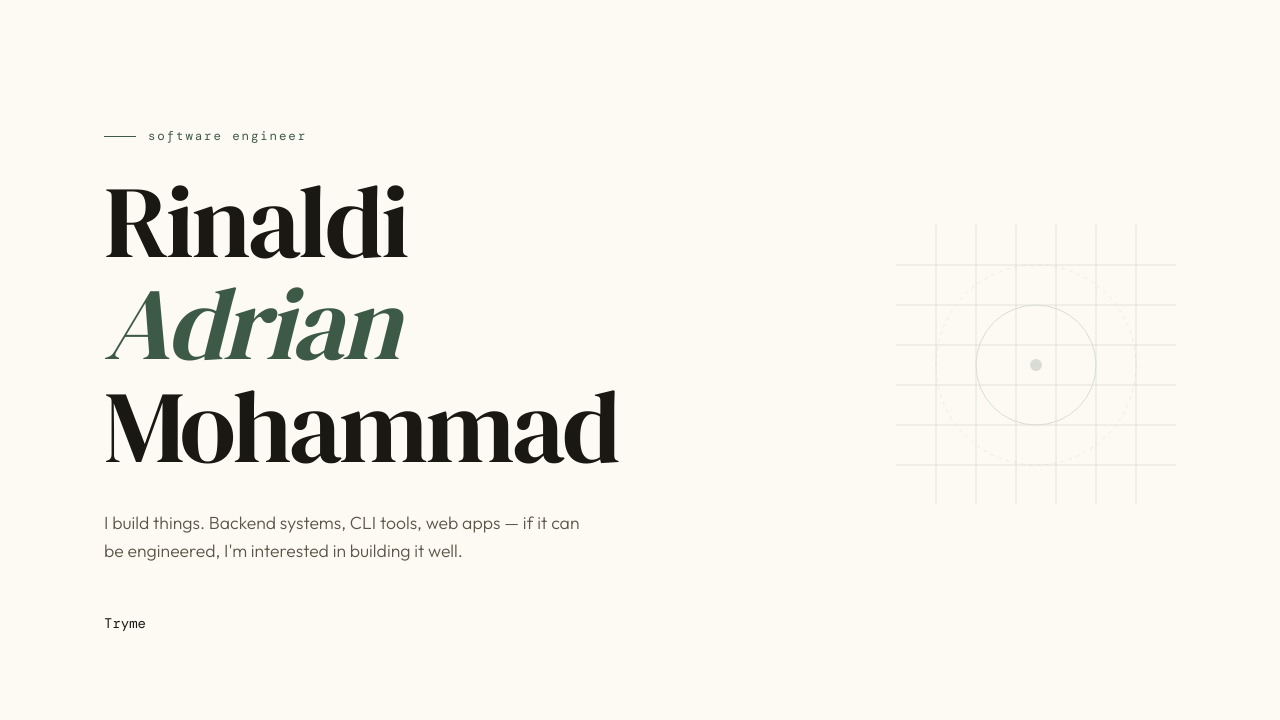
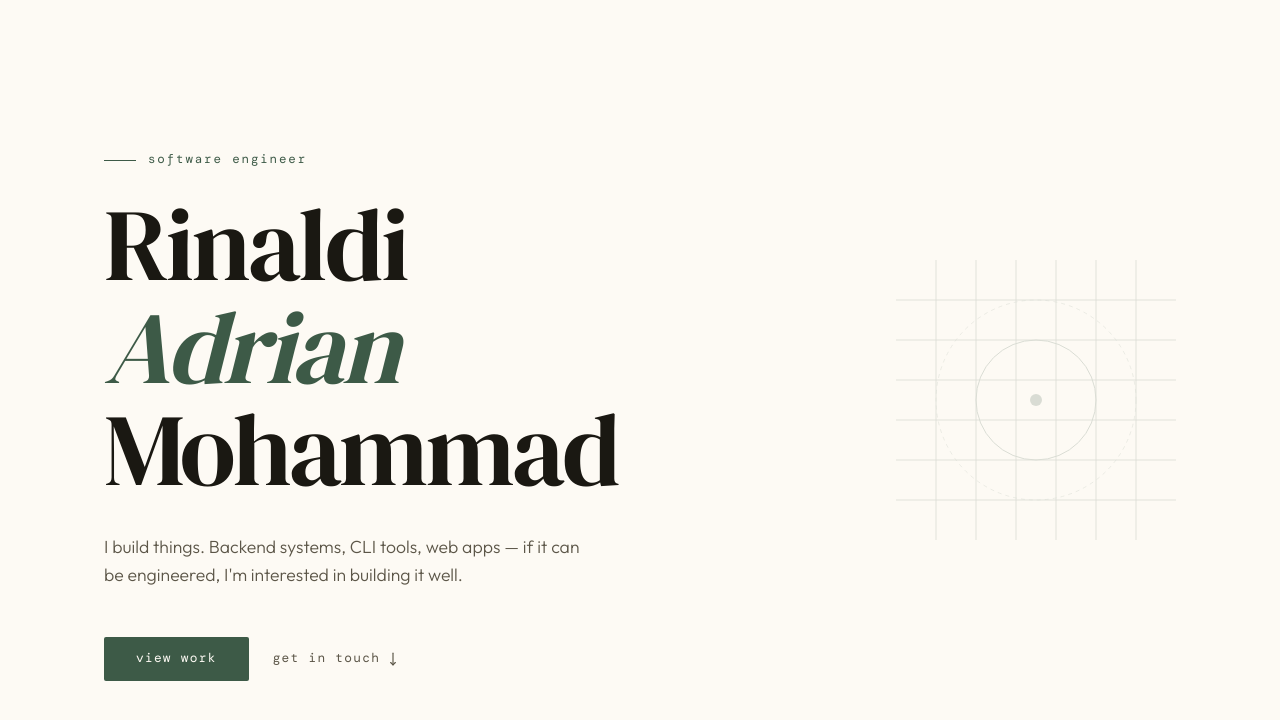
Before and after one commit to rinarudhei/ram-porto, a Next.js app: page / in a window 1280 px wide. Shown: the top 720 px of the page. Built offline with nearby package versions, Linux system fonts and the light colour scheme.

Commit message:
feat: enhance hero section with new buttons
- Remove dark mode styles from globals.css
- Update hero section layout and add CTA buttons
- Refactor button component variants and styles

```diff
--- a/src/app/globals.css
+++ b/src/app/globals.css
@@ -1,8 +1,6 @@
 @import 'tailwindcss';
 @import 'tw-animate-css';
 @import 'shadcn/tailwind.css';
-
-@custom-variant dark (&:is(.dark *));
 
 @theme inline {
   --color-background: var(--background);
@@ -108,40 +106,6 @@
   --sidebar-ring: oklch(0.714 0.014 41.2);
 }
 
-.dark {
-  --background: oklch(0.147 0.004 49.3);
-  --foreground: oklch(0.986 0.002 67.8);
-  --card: oklch(0.214 0.009 43.1);
-  --card-foreground: oklch(0.986 0.002 67.8);
-  --popover: oklch(0.214 0.009 43.1);
-  --popover-foreground: oklch(0.986 0.002 67.8);
-  --primary: oklch(0.922 0.005 34.3);
-  --primary-foreground: oklch(0.214 0.009 43.1);
-  --secondary: oklch(0.268 0.011 36.5);
-  --secondary-foreground: oklch(0.986 0.002 67.8);
-  --muted: oklch(0.268 0.011 36.5);
-  --muted-foreground: oklch(0.714 0.014 41.2);
-  --accent: oklch(0.268 0.011 36.5);
-  --accent-foreground: oklch(0.986 0.002 67.8);
-  --destructive: oklch(0.704 0.191 22.216);
-  --border: oklch(1 0 0 / 10%);
-  --input: oklch(1 0 0 / 15%);
-  --ring: oklch(0.547 0.021 43.1);
-  --chart-1: oklch(0.868 0.007 39.5);
-  --chart-2: oklch(0.547 0.021 43.1);
-  --chart-3: oklch(0.438 0.017 39.3);
-  --chart-4: oklch(0.367 0.016 35.7);
-  --chart-5: oklch(0.268 0.011 36.5);
-  --sidebar: oklch(0.214 0.009 43.1);
-  --sidebar-foreground: oklch(0.986 0.002 67.8);
-  --sidebar-primary: oklch(0.488 0.243 264.376);
-  --sidebar-primary-foreground: oklch(0.986 0.002 67.8);
-  --sidebar-accent: oklch(0.268 0.011 36.5);
-  --sidebar-accent-foreground: oklch(0.986 0.002 67.8);
-  --sidebar-border: oklch(1 0 0 / 10%);
-  --sidebar-ring: oklch(0.547 0.021 43.1);
-}
-
 @layer base {
   * {
     @apply border-border outline-ring/50;
--- a/src/app/partials/heroSection.tsx
+++ b/src/app/partials/heroSection.tsx
@@ -1,8 +1,11 @@
+import { Button } from '@/components/ui/button';
 import HeroGrid from './heroGrid';
+import { MoveDown } from 'lucide-react';
+import Link from 'next/link';
 
 export default function HeroSection() {
   return (
-    <section className='relative mx-auto max-h-300 max-w-300 px-16 pt-32 pb-24'>
+    <section className='relative mx-auto flex min-h-screen max-w-300 items-center px-16 pt-32 pb-24'>
       <div>
         {/* Hero content */}
         <div className='mb-6 flex items-center gap-3'>
@@ -30,8 +33,18 @@ export default function HeroSection() {
         </p>
 
         {/* Hero CTA */}
-        <div className='mt-12'>
-          <button>Tryme</button>
+        <div className='mt-12 flex items-center gap-6'>
+          <Button
+            asChild
+            className='transition duration-200 hover:-translate-y-0.5'
+          >
+            <Link href=''>view work</Link>
+          </Button>
+          <Button asChild variant='ghost' className='m-0 p-0'>
+            <Link href=''>
+              get in touch <MoveDown />
+            </Link>
+          </Button>
         </div>
       </div>
 
--- a/src/components/ui/button.tsx
+++ b/src/components/ui/button.tsx
@@ -1,65 +1,54 @@
-import * as React from "react"
-import { cva, type VariantProps } from "class-variance-authority"
-import { Slot } from "radix-ui"
+import * as React from 'react';
+import { cva, type VariantProps } from 'class-variance-authority';
+import { Slot } from 'radix-ui';
 
-import { cn } from "@/lib/utils"
+import { cn } from '@/lib/utils';
 
 const buttonVariants = cva(
-  "group/button inline-flex shrink-0 items-center justify-center rounded-none border border-transparent bg-clip-padding text-xs font-semibold tracking-widest whitespace-nowrap uppercase transition-all outline-none select-none focus-visible:border-ring focus-visible:ring-2 focus-visible:ring-ring/30 active:not-aria-[haspopup]:translate-y-px disabled:pointer-events-none disabled:opacity-50 aria-invalid:border-destructive aria-invalid:ring-2 aria-invalid:ring-destructive/20 dark:aria-invalid:border-destructive/50 dark:aria-invalid:ring-destructive/40 [&_svg]:pointer-events-none [&_svg]:shrink-0 [&_svg:not([class*='size-'])]:size-3.5",
+  "group/button font-dm-mono inline-flex shrink-0 items-center justify-center rounded-[2px]  whitespace-nowrap   outline-none select-none focus-visible:border-ring focus-visible:ring-2 focus-visible:ring-ring/30 active:not-aria-[haspopup]:translate-y-px disabled:pointer-events-none disabled:opacity-50 aria-invalid:border-destructive aria-invalid:ring-2 aria-invalid:ring-destructive/20   [&_svg]:pointer-events-none [&_svg]:shrink-0 [&_svg:not([class*='size-'])]:size-3.5 cursor-none no-underline",
   {
     variants: {
       variant: {
-        default: "bg-primary text-primary-foreground hover:bg-primary/80",
-        outline:
-          "border-border bg-transparent hover:bg-muted hover:text-foreground aria-expanded:bg-muted aria-expanded:text-foreground dark:hover:bg-input/30",
-        secondary:
-          "bg-secondary text-secondary-foreground hover:bg-secondary/80 aria-expanded:bg-secondary aria-expanded:text-secondary-foreground",
+        default:
+          'bg-moss text-cream hover:bg-ink text-[0.8rem] tracking-[0.1em]',
         ghost:
-          "hover:bg-muted hover:text-foreground aria-expanded:bg-muted aria-expanded:text-foreground dark:hover:bg-muted/50",
-        destructive:
-          "bg-destructive/10 text-destructive hover:bg-destructive/20 focus-visible:border-destructive/40 focus-visible:ring-destructive/20 dark:bg-destructive/20 dark:hover:bg-destructive/30 dark:focus-visible:ring-destructive/40",
-        link: "text-primary underline underline-offset-4 hover:underline",
+          'text-ink-muted hover:text-ink aria-expanded:text-ink-muted text-[0.8rem] tracking-[0.1em]',
+        link: "text-ink-muted hover:text-ink underline underline-offset-4 hover:underline font-regular text-[0.78rem] tracking-[0.08rem] relative after:content-[''] after:w-0 after:h-px after:absolute after:bottom-0 after:left-0 after:bg-moss hover:after:w-full pb-0.4",
       },
       size: {
         default:
-          "h-10 gap-1.5 px-6 has-data-[icon=inline-end]:pr-4 has-data-[icon=inline-start]:pl-4",
-        xs: "h-7 gap-1 px-3 has-data-[icon=inline-end]:pr-2 has-data-[icon=inline-start]:pl-2 [&_svg:not([class*='size-'])]:size-3",
-        sm: "h-9 gap-1 px-4 has-data-[icon=inline-end]:pr-3 has-data-[icon=inline-start]:pl-3",
-        lg: "h-11 gap-1.5 px-8 has-data-[icon=inline-end]:pr-5 has-data-[icon=inline-start]:pl-5",
-        icon: "size-10",
-        "icon-xs": "size-7 [&_svg:not([class*='size-'])]:size-3",
-        "icon-sm": "size-9",
-        "icon-lg": "size-11",
+          'h-11 gap-1.5 px-[2rem] py-[0.85rem] has-data-[icon=inline-end]:pr-4 has-data-[icon=inline-start]:pl-4',
+        link: 'pb-0.5',
       },
     },
     defaultVariants: {
-      variant: "default",
-      size: "default",
+      variant: 'default',
+      size: 'default',
     },
   }
-)
+);
 
 function Button({
   className,
-  variant = "default",
-  size = "default",
+  variant = 'default',
+  size = 'default',
   asChild = false,
   ...props
-}: React.ComponentProps<"button"> &
+}: React.ComponentProps<'button'> &
   VariantProps<typeof buttonVariants> & {
-    asChild?: boolean
+    asChild?: boolean;
   }) {
-  const Comp = asChild ? Slot.Root : "button"
+  const Comp = asChild ? Slot.Root : 'button';
 
   return (
     <Comp
-      data-slot="button"
+      data-slot='button'
       data-variant={variant}
       data-size={size}
       className={cn(buttonVariants({ variant, size, className }))}
       {...props}
     />
-  )
+  );
 }
 
-export { Button, buttonVariants }
+export { Button, buttonVariants };
```
